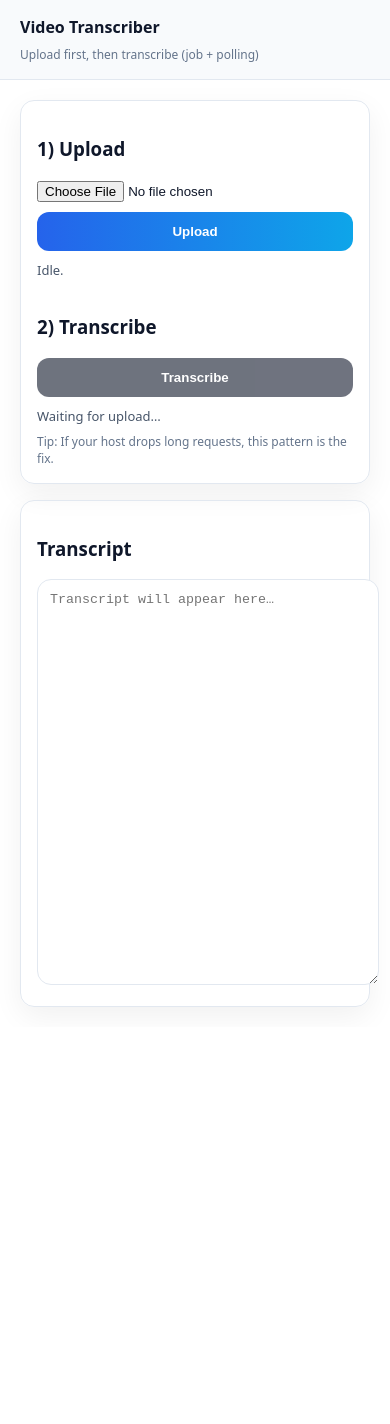
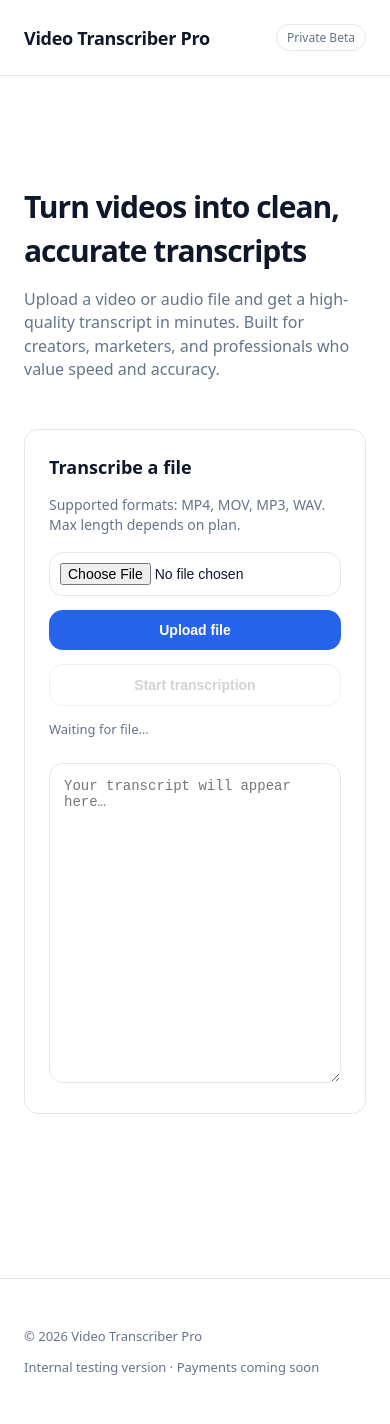
Before and after one commit to alexvazquez-beep/video-transcriber-backend, a website: page public/index.html in a window 390 px wide. Before the commit the page ends 1027 px from the top, so only its background shows below. Drawn offline with Linux system fonts and the light colour scheme.

Commit message:
Update index.html

```diff
--- a/public/index.html
+++ b/public/index.html
@@ -2,154 +2,321 @@
 <html lang="en">
 <head>
   <meta charset="UTF-8" />
-  <meta name="viewport" content="width=device-width,initial-scale=1" />
-  <title>Video Transcriber</title>
+  <title>Video Transcriber Pro</title>
+  <meta name="viewport" content="width=device-width, initial-scale=1" />
+
   <style>
-    body { font-family: system-ui, Arial; margin: 0; background: #fff; color: #0f172a; }
-    header { padding: 16px 20px; border-bottom: 1px solid #e2e8f0; background: #f8fafc; }
-    .wrap { max-width: 980px; margin: 0 auto; padding: 20px; }
-    .row { display: grid; grid-template-columns: 1fr; gap: 16px; }
-    @media(min-width: 900px){ .row { grid-template-columns: 420px 1fr; } }
-    .card { border: 1px solid #e2e8f0; border-radius: 14px; padding: 16px; box-shadow: 0 10px 30px rgba(2,6,23,.06); }
-    button { padding: 12px 14px; border-radius: 12px; border: 0; font-weight: 700; cursor: pointer; width: 100%; }
-    button:disabled { opacity: .6; cursor: not-allowed; }
-    .primary { background: linear-gradient(90deg, #2563eb, #0ea5e9); color: #fff; }
-    .secondary { background: #0f172a; color: #fff; }
-    input { width: 100%; }
-    textarea { width: 100%; min-height: 380px; border: 1px solid #e2e8f0; border-radius: 14px; padding: 12px; }
-    .status { margin-top: 10px; font-size: 13px; color: #475569; }
-    .err { color: #b91c1c; font-weight: 700; }
-    .small { font-size: 12px; color: #64748b; margin-top: 8px; }
+    :root {
+      --bg: #ffffff;
+      --text: #0f172a;
+      --muted: #64748b;
+      --border: #e5e7eb;
+      --accent: #2563eb;
+      --accent-hover: #1d4ed8;
+      --danger: #b91c1c;
+      --radius: 14px;
+    }
+
+    * { box-sizing: border-box; }
+
+    body {
+      margin: 0;
+      font-family: system-ui, -apple-system, Segoe UI, Roboto, Helvetica, Arial;
+      background: var(--bg);
+      color: var(--text);
+      line-height: 1.45;
+    }
+
+    /* ---------- Layout ---------- */
+    .container {
+      max-width: 1100px;
+      margin: 0 auto;
+      padding: 24px;
+    }
+
+    header {
+      border-bottom: 1px solid var(--border);
+    }
+
+    header .container {
+      display: flex;
+      justify-content: space-between;
+      align-items: center;
+    }
+
+    .logo {
+      font-weight: 800;
+      letter-spacing: -0.3px;
+      font-size: 18px;
+    }
+
+    .badge {
+      font-size: 12px;
+      border: 1px solid var(--border);
+      padding: 4px 10px;
+      border-radius: 999px;
+      color: var(--muted);
+    }
+
+    main {
+      padding: 60px 0;
+    }
+
+    .hero {
+      max-width: 640px;
+      margin-bottom: 48px;
+    }
+
+    .hero h1 {
+      font-size: 38px;
+      letter-spacing: -1px;
+      margin-bottom: 14px;
+    }
+
+    .hero p {
+      color: var(--muted);
+      font-size: 16px;
+    }
+
+    /* ---------- App Card ---------- */
+    .card {
+      border: 1px solid var(--border);
+      border-radius: var(--radius);
+      padding: 24px;
+      max-width: 520px;
+    }
+
+    .card h2 {
+      margin-top: 0;
+      font-size: 18px;
+    }
+
+    .card p {
+      color: var(--muted);
+      font-size: 14px;
+      margin-bottom: 16px;
+    }
+
+    input[type="file"] {
+      width: 100%;
+      padding: 10px;
+      border-radius: var(--radius);
+      border: 1px solid var(--border);
+      font-size: 14px;
+    }
+
+    button {
+      margin-top: 14px;
+      width: 100%;
+      padding: 12px;
+      font-size: 14px;
+      font-weight: 700;
+      border-radius: var(--radius);
+      border: none;
+      cursor: pointer;
+    }
+
+    .primary {
+      background: var(--accent);
+      color: #fff;
+    }
+
+    .primary:hover {
+      background: var(--accent-hover);
+    }
+
+    .secondary {
+      background: #fff;
+      border: 1px solid var(--border);
+    }
+
+    button:disabled {
+      opacity: 0.6;
+      cursor: not-allowed;
+    }
+
+    .status {
+      margin-top: 14px;
+      font-size: 13px;
+      color: var(--muted);
+    }
+
+    .error {
+      color: var(--danger);
+      font-weight: 600;
+    }
+
+    textarea {
+      margin-top: 24px;
+      width: 100%;
+      min-height: 320px;
+      border-radius: var(--radius);
+      border: 1px solid var(--border);
+      padding: 14px;
+      font-size: 14px;
+      resize: vertical;
+    }
+
+    footer {
+      border-top: 1px solid var(--border);
+      margin-top: 80px;
+      padding: 24px 0;
+      font-size: 13px;
+      color: var(--muted);
+    }
+
+    footer .container {
+      display: flex;
+      justify-content: space-between;
+      flex-wrap: wrap;
+      gap: 12px;
+    }
+
+    @media (max-width: 700px) {
+      .hero h1 {
+        font-size: 30px;
+      }
+    }
   </style>
 </head>
+
 <body>
+
+  <!-- Header -->
   <header>
-  <b>Video Transcriber</b>
-  <div class="small">Upload first, then transcribe (job + polling)</div>
+    <div class="container">
+      <div class="logo">Video Transcriber Pro</div>
+      <div class="badge">Private Beta</div>
+    </div>
   </header>
 
-<div class="wrap">
-  <div class="row">
-    <div class="card">
-      <h3>1) Upload</h3>
+  <!-- Main -->
+  <main>
+    <div class="container">
+
+      <!-- Hero -->
+      <section class="hero">
+        <h1>Turn videos into clean, accurate transcripts</h1>
+        <p>
+          Upload a video or audio file and get a high-quality transcript in minutes.
+          Built for creators, marketers, and professionals who value speed and accuracy.
+        </p>
+      </section>
+
+      <!-- App -->
+      <section class="card">
+        <h2>Transcribe a file</h2>
+        <p>Supported formats: MP4, MOV, MP3, WAV. Max length depends on plan.</p>
+
         <input id="file" type="file" accept="video/*,audio/*" />
-      <div style="height:10px"></div>
-      <button id="uploadBtn" class="primary">Upload</button>
-      <div class="status" id="uploadStatus">Idle.</div>
 
-      <div style="height:16px"></div>
+        <button id="uploadBtn" class="primary">Upload file</button>
+        <button id="transcribeBtn" class="secondary" disabled>Start transcription</button>
 
-      <h3>2) Transcribe</h3>
-      <button id="transcribeBtn" class="secondary" disabled>Transcribe</button>
-      <div class="status" id="jobStatus">Waiting for upload…</div>
+        <div id="status" class="status">Waiting for file…</div>
 
-      <div class="small">
-        Tip: If your host drops long requests, this pattern is the fix.
+        <textarea id="output" placeholder="Your transcript will appear here…"></textarea>
+      </section>
+
     </div>
+  </main>
+
+  <!-- Footer -->
+  <footer>
+    <div class="container">
+      <div>© 2026 Video Transcriber Pro</div>
+      <div>Internal testing version · Payments coming soon</div>
     </div>
+  </footer>
 
-    <div class="card">
-      <h3>Transcript</h3>
-      <textarea id="out" placeholder="Transcript will appear here…"></textarea>
-    </div>
-  </div>
-</div>
-
+  <!-- Script -->
   <script>
     const fileInput = document.getElementById("file");
     const uploadBtn = document.getElementById("uploadBtn");
     const transcribeBtn = document.getElementById("transcribeBtn");
-  const uploadStatus = document.getElementById("uploadStatus");
-  const jobStatus = document.getElementById("jobStatus");
-  const out = document.getElementById("out");
+    const statusEl = document.getElementById("status");
+    const output = document.getElementById("output");
 
     let uploadId = null;
 
-  function setStatus(el, msg, isErr=false){
-    el.textContent = msg;
-    el.className = "status" + (isErr ? " err" : "");
+    function setStatus(text, error = false) {
+      statusEl.textContent = text;
+      statusEl.className = "status" + (error ? " error" : "");
     }
 
-  async function uploadFile(file){
+    uploadBtn.onclick = async () => {
+      const file = fileInput.files[0];
+      if (!file) return setStatus("Please select a file.", true);
+
+      uploadBtn.disabled = true;
+      transcribeBtn.disabled = true;
+      output.value = "";
+      setStatus("Uploading file…");
+
+      try {
         const form = new FormData();
         form.append("file", file);
-    const r = await fetch("/api/upload", { method: "POST", body: form });
-    const d = await r.json().catch(() => ({}));
-    if (!r.ok) throw new Error(d?.error || "Upload failed");
-    return d;
+
+        const res = await fetch("/api/upload", {
+          method: "POST",
+          body: form
+        });
+
+        const data = await res.json();
+        if (!res.ok) throw new Error(data.error || "Upload failed");
+
+        uploadId = data.uploadId;
+        setStatus("File uploaded. Ready to transcribe.");
+        transcribeBtn.disabled = false;
+      } catch (err) {
+        setStatus(err.message, true);
+      } finally {
+        uploadBtn.disabled = false;
       }
+    };
 
-  async function startJob(uploadId){
-    const r = await fetch("/api/jobs", {
+    transcribeBtn.onclick = async () => {
+      if (!uploadId) return;
+
+      transcribeBtn.disabled = true;
+      setStatus("Starting transcription…");
+
+      try {
+        const res = await fetch("/api/jobs", {
           method: "POST",
           headers: { "Content-Type": "application/json" },
           body: JSON.stringify({ uploadId })
         });
-    const d = await r.json().catch(() => ({}));
-    if (!r.ok) throw new Error(d?.error || "Failed to start job");
-    return d.jobId;
+
+        const data = await res.json();
+        if (!res.ok) throw new Error(data.error || "Job failed");
+
+        const jobId = data.jobId;
+
+        while (true) {
+          await new Promise(r => setTimeout(r, 1200));
+          const r = await fetch(`/api/jobs/${jobId}`);
+          const j = await r.json();
+
+          if (j.status === "done") {
+            output.value = j.resultText || "";
+            setStatus("Transcription completed.");
+            break;
           }
 
-  async function pollJob(jobId){
-    while (true) {
-      const r = await fetch(`/api/jobs/${jobId}`);
-      const j = await r.json().catch(() => ({}));
-      if (!r.ok) throw new Error(j?.error || "Job fetch failed");
-
-      const msg = j?.progress?.message ? `${j.progress.message} (${j.progress.pct ?? 0}%)` : "Working…";
-      setStatus(jobStatus, msg);
-
-      if (j.status === "done") {
-        out.value = j.resultText || "";
-        setStatus(jobStatus, "Done.");
-        return;
-      }
           if (j.status === "error") {
-        throw new Error(j.error || "Transcription failed");
-      }
-      await new Promise(r => setTimeout(r, 1200));
-    }
+            throw new Error(j.error || "Transcription error");
           }
 
-  uploadBtn.addEventListener("click", async () => {
-    const f = fileInput.files?.[0];
-    if (!f) return setStatus(uploadStatus, "Choose a file first.", true);
-
-    uploadBtn.disabled = true;
-    transcribeBtn.disabled = true;
-    uploadId = null;
-    out.value = "";
-    setStatus(uploadStatus, "Uploading…");
-
-    try {
-      const result = await uploadFile(f);
-      uploadId = result.uploadId;
-      setStatus(uploadStatus, `Uploaded: ${result.originalName}`);
-      setStatus(jobStatus, "Ready to transcribe.");
-      transcribeBtn.disabled = false;
-    } catch (e) {
-      setStatus(uploadStatus, "Error: " + e.message, true);
-      setStatus(jobStatus, "Waiting for upload…");
-    } finally {
-      uploadBtn.disabled = false;
+          setStatus(j.progress?.message || "Processing…");
         }
-  });
-
-  transcribeBtn.addEventListener("click", async () => {
-    if (!uploadId) return setStatus(jobStatus, "Upload a file first.", true);
-
-    transcribeBtn.disabled = true;
-    setStatus(jobStatus, "Starting job…");
-
-    try {
-      const jobId = await startJob(uploadId);
-      await pollJob(jobId);
-    } catch (e) {
-      setStatus(jobStatus, "Error: " + e.message, true);
+      } catch (err) {
+        setStatus(err.message, true);
       } finally {
         transcribeBtn.disabled = false;
       }
-  });
+    };
   </script>
+
 </body>
 </html>
```
Lines whose indentation alone changed are shown as unchanged.
